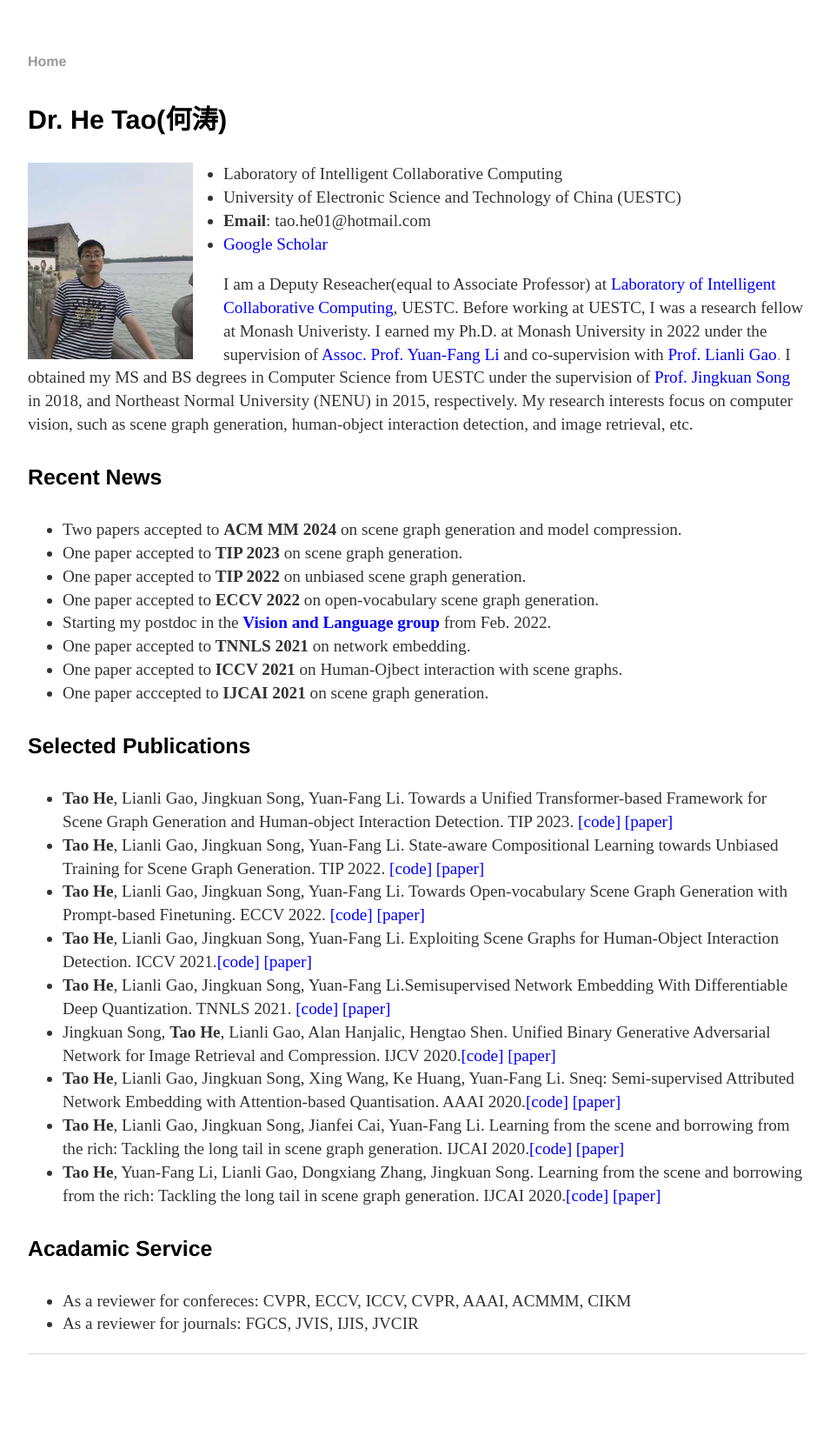
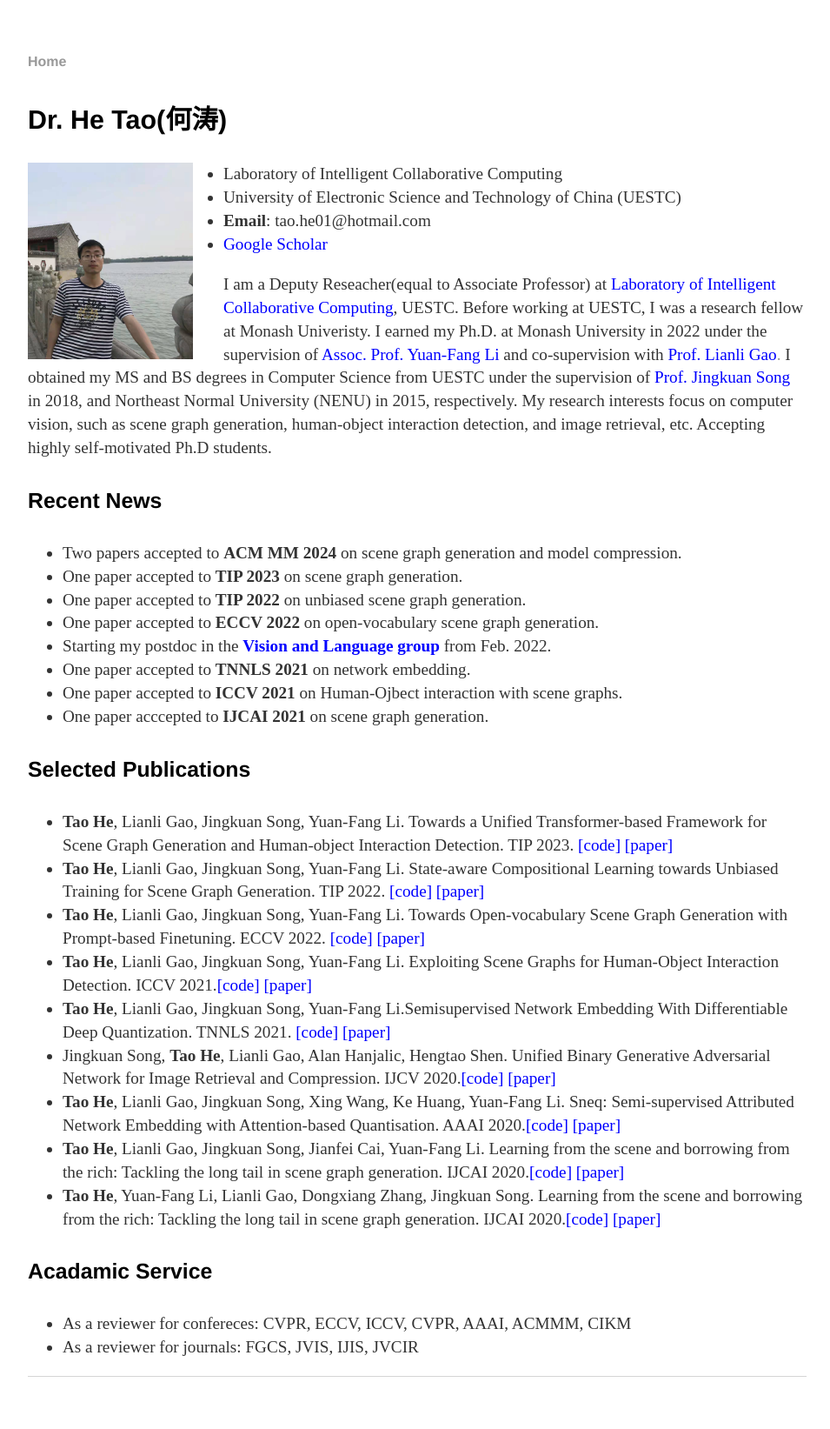
Before and after one commit to ht014/ht014.github.io, a Jekyll site: the page built from index.html, in a window 1280 px wide. Shown: the whole page at 87% size, without its empty margins (160-1115 px from the left). Built offline with Jekyll 4.4.1, drawn with Linux system fonts in a browser that asks for light colours; before the commit the page ends 1617 px from its top, so only the background shows below that.

Commit message:
Update index.html

```diff
--- a/index.html
+++ b/index.html
@@ -23,6 +23,7 @@ title: Tao He's Homepage
 		<a = href="https://users.monash.edu.au/~yli/"><font color="#0000ff">Assoc. Prof. Yuan-Fang Li</font></a>
 		and co-supervision with <a href="https://lianligao.github.io/"><font color="#0000ff">Prof. Lianli Gao</font>.</a>
 	I obtained my MS and BS degrees in Computer Science from UESTC  under the supervision of <a href="https://scholar.google.com.au/citations?user=F5Zy9V4AAAAJ&hl=en"><font color="#0000ff">Prof. Jingkuan Song</font></a> in 2018,  and Northeast Normal University (NENU) in 2015, respectively. My research interests focus on computer vision, such as scene graph generation, human-object interaction detection, and image retrieval, etc.
+	Accepting highly self-motivated Ph.D students.
 
 <h4> Recent News</h4>
 <ul>
```
